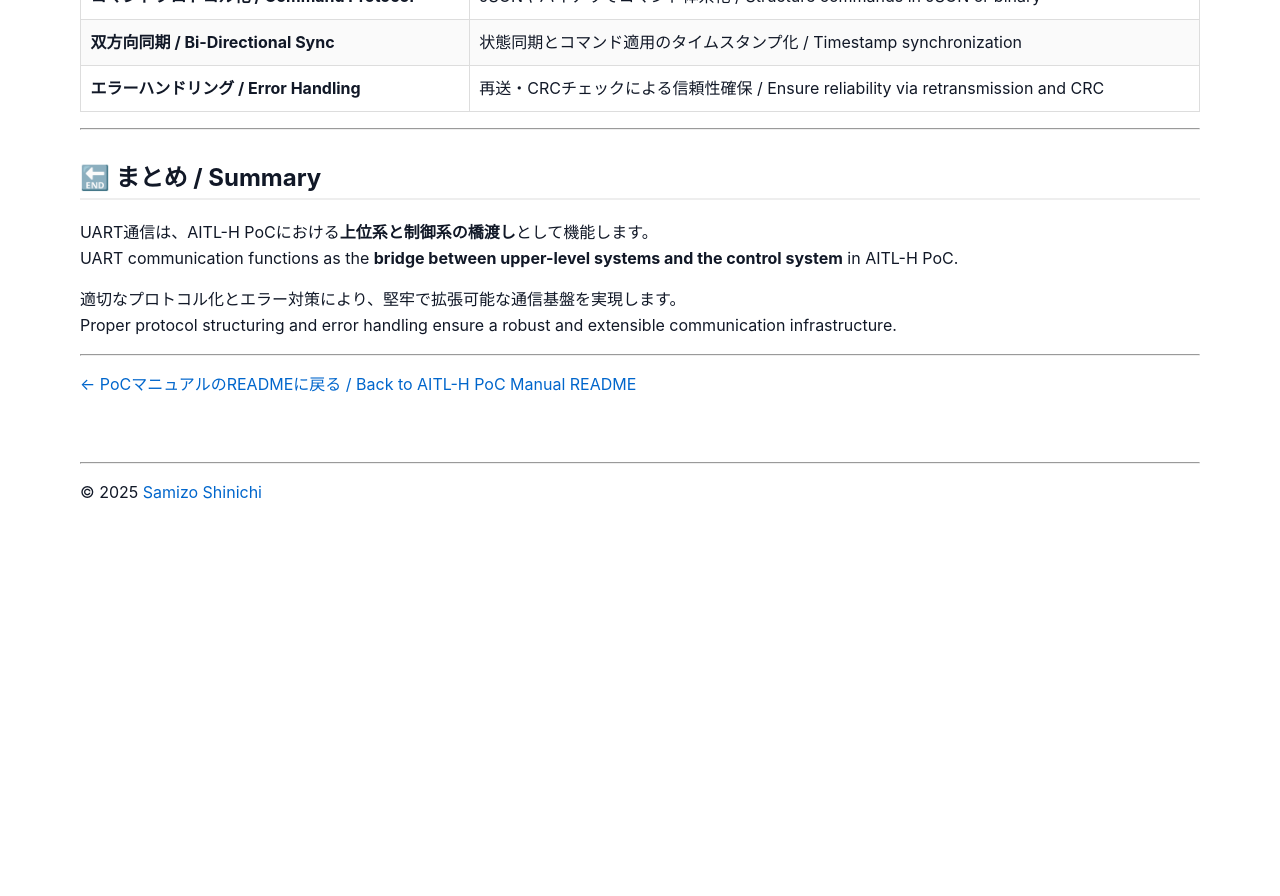
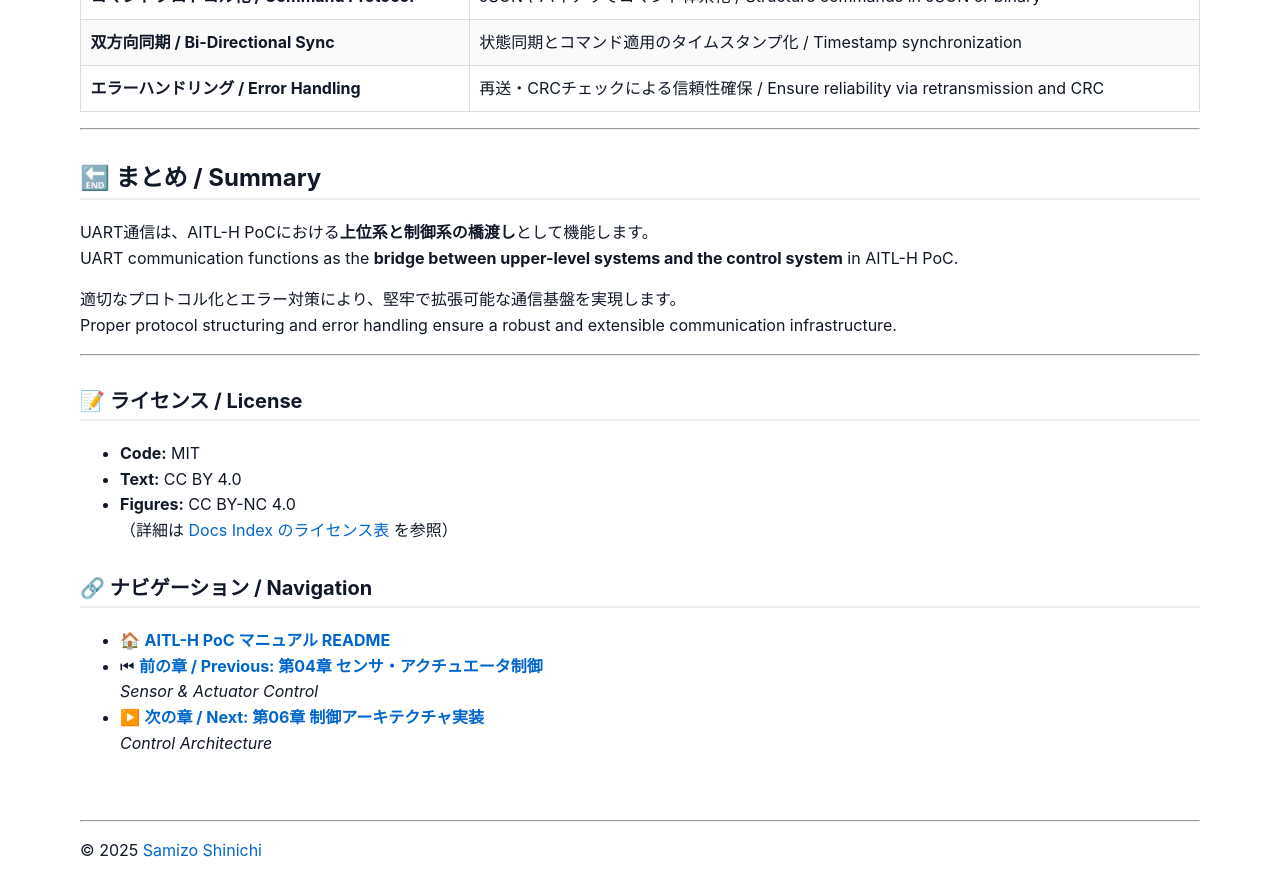
Before and after one commit to Samizo-AITL/AITL-H, a Jekyll site: the page built from docs/chapter05_uart_control.md, in a window 1280 px wide and 900 px high, scrolled down 1826 px. Shown: the top 896 px of the window. Built offline with Jekyll 4.4.1, drawn with Linux system fonts in a browser that asks for light colours; before the commit the page ends 2367 px from its top, so only the background shows below that.

Commit message:
Update chapter05_uart_control.md

```diff
--- a/docs/chapter05_uart_control.md
+++ b/docs/chapter05_uart_control.md
@@ -93,4 +93,16 @@
 
 ---
 
-[← PoCマニュアルのREADMEに戻る / Back to AITL-H PoC Manual README](README.md)
+### 📝 **ライセンス / License**
+
+- **Code:** MIT
+- **Text:** CC BY 4.0
+- **Figures:** CC BY-NC 4.0
+（詳細は [Docs Index のライセンス表](/AITL-H/docs/#-ライセンス--license) を参照）
+
+### 🔗 **ナビゲーション / Navigation**
+- 🏠 **[AITL-H PoC マニュアル README](/AITL-H/docs/)**
+- ⏮ **[前の章 / Previous: 第04章 センサ・アクチュエータ制御](/AITL-H/docs/chapter04_sensor_interface.html)**
+  _Sensor & Actuator Control_
+- ▶️ **[次の章 / Next: 第06章 制御アーキテクチャ実装](/AITL-H/docs/chapter06_run_main_arch.html)**
+  _Control Architecture_
```
